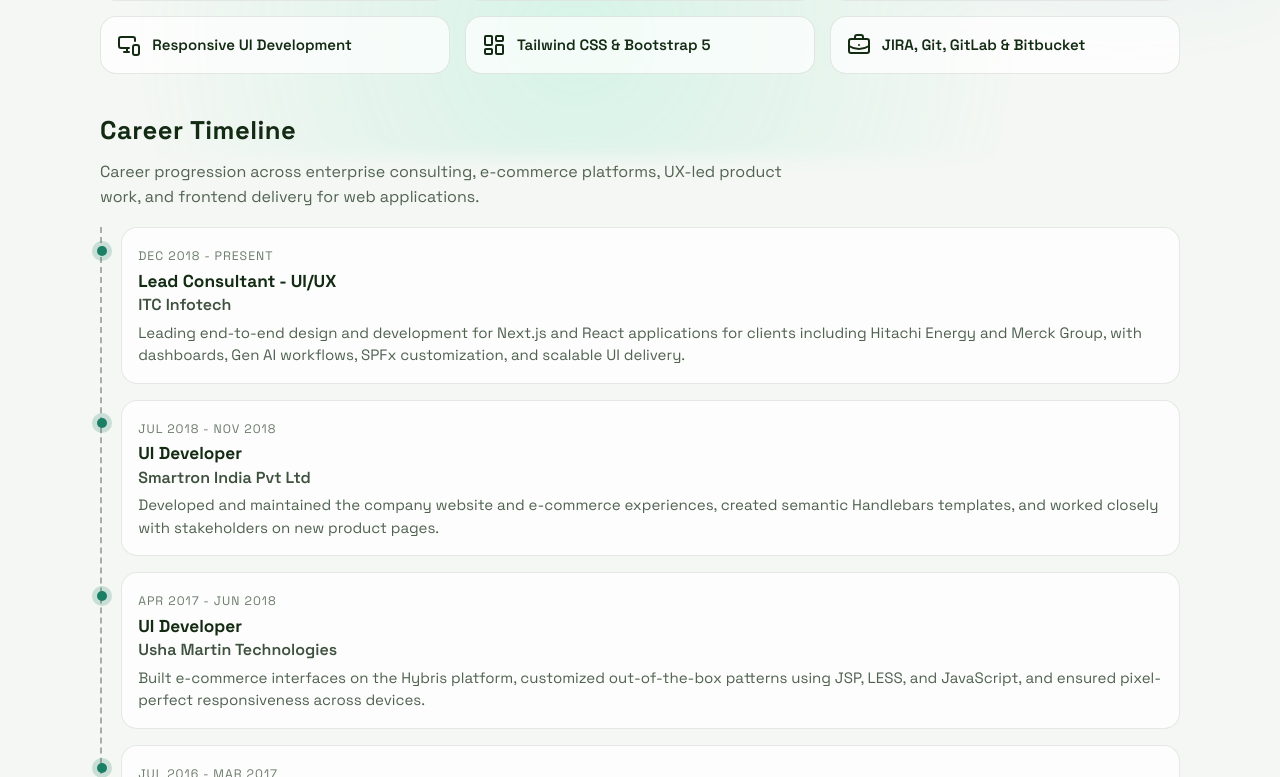
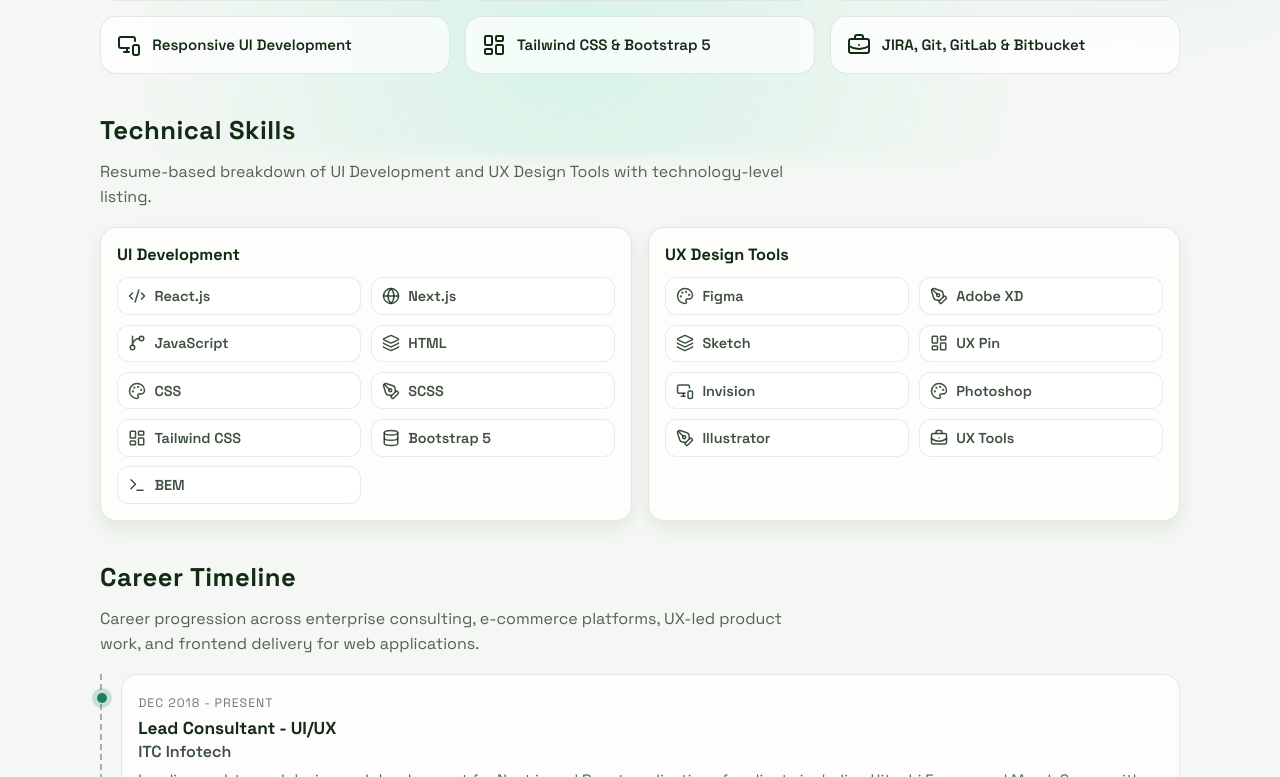
Before and after one commit to mohandeveloper2020/profile, a Next.js app: page / in a window 1280 px wide. Shown: the part 643-1420 px from the top of the page. Built offline with nearby package versions, Linux system fonts and the light colour scheme.

Commit message:
added technical skills section

```diff
--- a/app/page.module.css
+++ b/app/page.module.css
@@ -124,6 +124,44 @@
 .skillCard:hover {
   transform: translateY(-3px);
   box-shadow: 0 10px 22px rgb(19 42 19 / 10%);
+}
+
+.technicalGroups {
+  display: grid;
+  grid-template-columns: repeat(2, minmax(0, 1fr));
+  gap: 1rem;
+}
+
+.technicalGroup {
+  border: 1px solid rgb(19 42 19 / 11%);
+  border-radius: 16px;
+  padding: 1rem;
+  background: rgb(255 255 255 / 76%);
+  box-shadow: 0 8px 20px rgb(19 42 19 / 7%);
+}
+
+.technicalGroup h3 {
+  margin-bottom: 0.75rem;
+  font-size: 1.02rem;
+}
+
+.technicalItems {
+  display: grid;
+  grid-template-columns: repeat(2, minmax(0, 1fr));
+  gap: 0.6rem;
+}
+
+.technicalItem {
+  display: flex;
+  align-items: center;
+  gap: 0.5rem;
+  border: 1px solid rgb(19 42 19 / 9%);
+  border-radius: 12px;
+  padding: 0.55rem 0.65rem;
+  background: rgb(255 255 255 / 88%);
+  font-size: 0.9rem;
+  font-weight: 600;
+  color: rgb(19 42 19 / 82%);
 }
 
 .timeline {
@@ -256,6 +294,10 @@
     grid-template-columns: repeat(2, minmax(0, 1fr));
   }
 
+  .technicalGroups {
+    grid-template-columns: 1fr;
+  }
+
   .projectsGrid {
     grid-template-columns: repeat(2, minmax(0, 1fr));
   }
@@ -278,6 +320,10 @@
     grid-template-columns: 1fr;
   }
 
+  .technicalItems {
+    grid-template-columns: 1fr;
+  }
+
   .timeline {
     padding-left: 0.9rem;
   }
--- a/app/page.tsx
+++ b/app/page.tsx
@@ -1,10 +1,15 @@
 import {
   BriefcaseBusiness,
   Code2,
+  Database,
+  Globe,
   GitBranch,
   LayoutDashboard,
+  Layers,
   MonitorSmartphone,
   Palette,
+  PenTool,
+  Terminal,
 } from "lucide-react";
 import styles from "./page.module.css";
 
@@ -15,6 +20,36 @@
   { label: "Responsive UI Development", icon: MonitorSmartphone },
   { label: "Tailwind CSS & Bootstrap 5", icon: LayoutDashboard },
   { label: "JIRA, Git, GitLab & Bitbucket", icon: BriefcaseBusiness },
+];
+
+const technicalSkillSections = [
+  {
+    title: "UI Development",
+    items: [
+      { label: "React.js", icon: Code2 },
+      { label: "Next.js", icon: Globe },
+      { label: "JavaScript", icon: GitBranch },
+      { label: "HTML", icon: Layers },
+      { label: "CSS", icon: Palette },
+      { label: "SCSS", icon: PenTool },
+      { label: "Tailwind CSS", icon: LayoutDashboard },
+      { label: "Bootstrap 5", icon: Database },
+      { label: "BEM", icon: Terminal },
+    ],
+  },
+  {
+    title: "UX Design Tools",
+    items: [
+      { label: "Figma", icon: Palette },
+      { label: "Adobe XD", icon: PenTool },
+      { label: "Sketch", icon: Layers },
+      { label: "UX Pin", icon: LayoutDashboard },
+      { label: "Invision", icon: MonitorSmartphone },
+      { label: "Photoshop", icon: Palette },
+      { label: "Illustrator", icon: PenTool },
+      { label: "UX Tools", icon: BriefcaseBusiness },
+    ],
+  },
 ];
 
 const timelineItems = [
@@ -103,6 +138,29 @@
       </section>
 
       <section className={styles.section}>
+        <h2>Technical Skills</h2>
+        <p className={styles.sectionIntro}>
+          Resume-based breakdown of UI Development and UX Design Tools with
+          technology-level listing.
+        </p>
+        <div className={styles.technicalGroups}>
+          {technicalSkillSections.map((group) => (
+            <article key={group.title} className={styles.technicalGroup}>
+              <h3>{group.title}</h3>
+              <div className={styles.technicalItems}>
+                {group.items.map(({ label, icon: Icon }) => (
+                  <div key={label} className={styles.technicalItem}>
+                    <Icon size={18} aria-hidden="true" />
+                    <span>{label}</span>
+                  </div>
+                ))}
+              </div>
+            </article>
+          ))}
+        </div>
+      </section>
+
+      <section className={styles.section}>
         <h2>Career Timeline</h2>
         <p className={styles.sectionIntro}>
           Career progression across enterprise consulting, e-commerce platforms, UX-led
```
